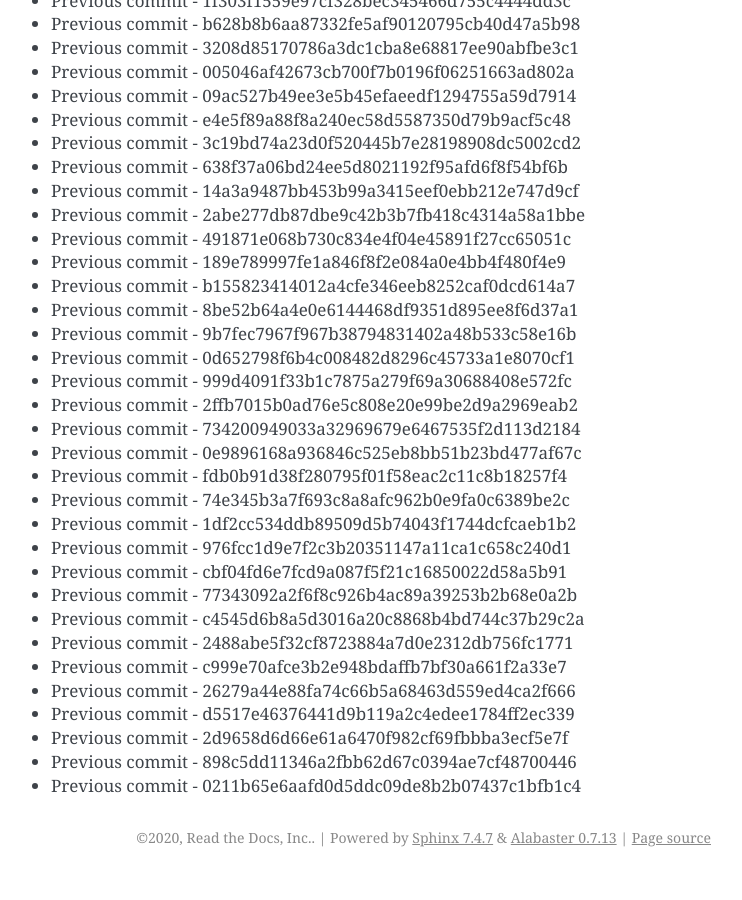
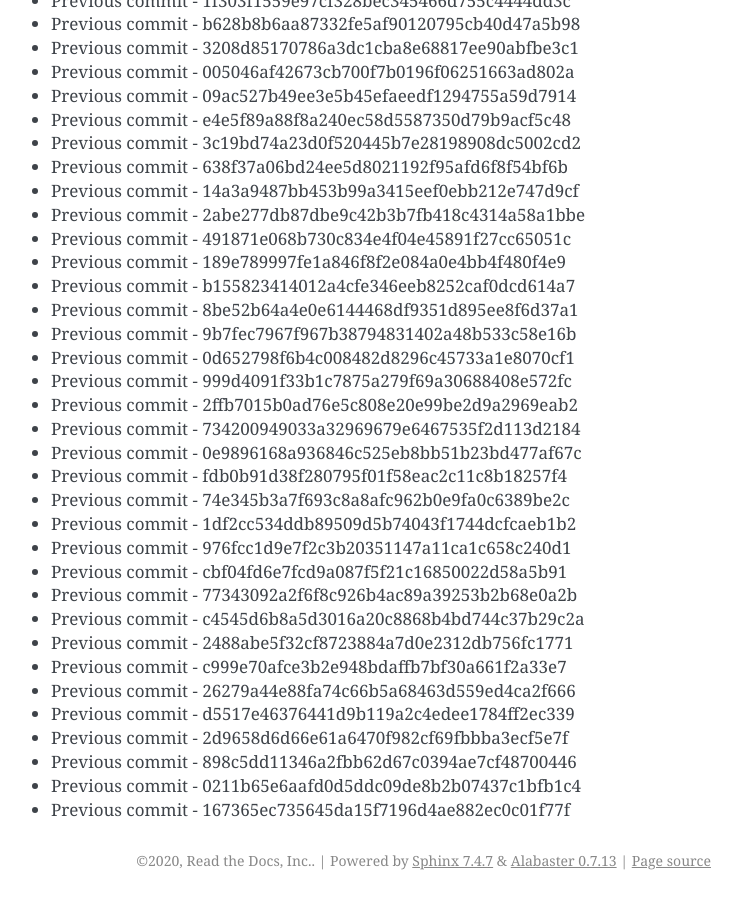
Before and after one commit to readthedocs/rtd-git-stresstest, a Sphinx documentation site: the page built from docs/updates.rst, in a window 1280 px wide and 900 px high, scrolled down 27950 px. Shown: the whole window, without its empty margins (399-1141 px from the left). Built offline with Sphinx 7.4.7, drawn with Linux system fonts in a browser that asks for light colours; before the commit the page ends 28827 px from its top, so only the background shows below that.

Commit message:
Generating commit from previous: 167365ec735645da15f7196d4ae882ec0c01f77f

```diff
--- a/docs/updates.rst
+++ b/docs/updates.rst
@@ -1206,3 +1206,4 @@ It can be tested for any performance characteristics.
 * Previous commit - 2d9658d6d66e61a6470f982cf69fbbba3ecf5e7f
 * Previous commit - 898c5dd11346a2fbb62d67c0394ae7cf48700446
 * Previous commit - 0211b65e6aafd0d5ddc09de8b2b07437c1bfb1c4
+* Previous commit - 167365ec735645da15f7196d4ae882ec0c01f77f
```
